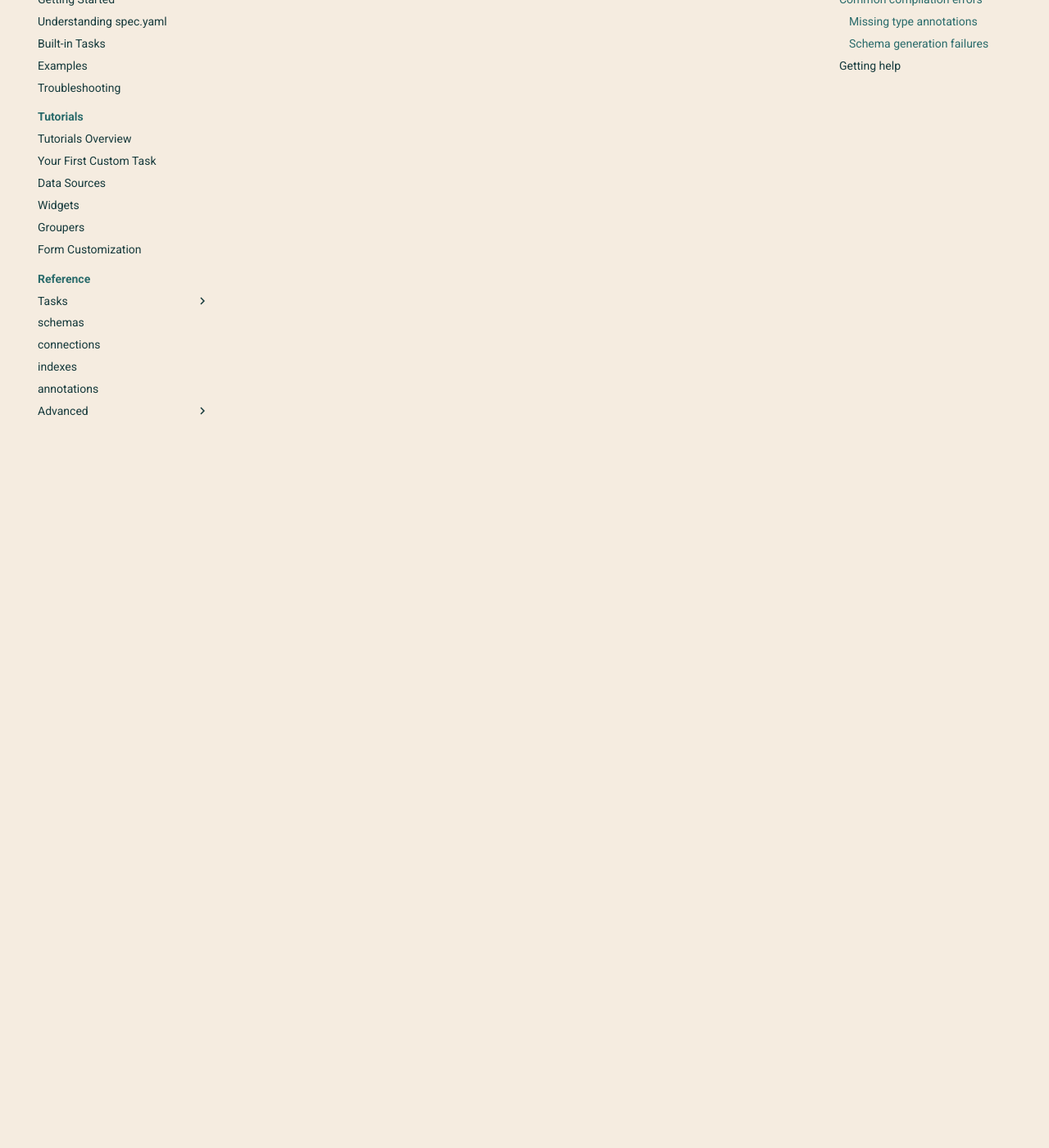
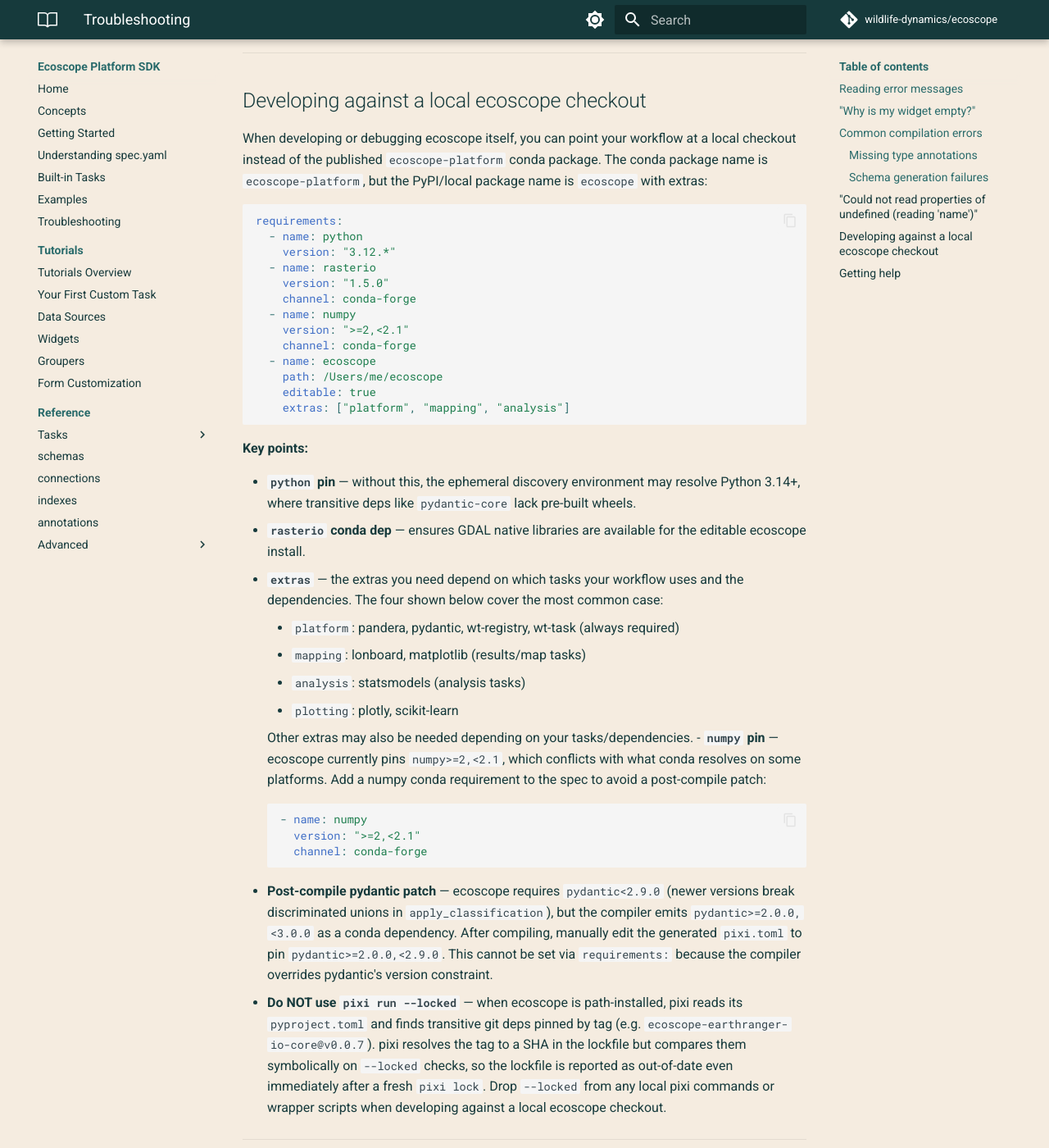
Before and after one commit to wildlife-dynamics/ecoscope, an MkDocs documentation site: the page built from doc/platform-sdk/content/troubleshooting.md, in a window 1280 px wide and 1400 px high, scrolled down 2482 px. Shown: the whole window at 82% size. Built offline with MkDocs 1.6.1 and Material for MkDocs 9.7.7, drawn with Linux system fonts in a browser that asks for light colours; comment, search, counter and statistics services are not loaded; some of the changed text lies outside the part shown.

Commit message:
Add auto_detect param to convert_values_to_timezone and doc update (#666)
Co-authored-by: Claude Opus 4.6 (1M context) <noreply@anthropic.com>
Co-authored-by: Charles Stern <62192187+cisaacstern@users.noreply.github.com>

````diff
--- a/doc/platform-sdk/content/troubleshooting.md
+++ b/doc/platform-sdk/content/troubleshooting.md
@@ -73,6 +73,84 @@ The compiler cannot convert a parameter's type to JSON Schema. This happens with
 
 ---
 
+## "Could not read properties of undefined (reading 'name')"
+
+This error appears in Ecoscope Desktop / Ecoscope Web when submitting the configuration form. It means your workflow is missing the required task instance `workflow_details`.
+
+Every ecoscope workflow **must** include:
+
+```yaml
+workflow:
+  - name: Workflow Details
+    id: workflow_details
+    task: set_workflow_details
+```
+
+**Fix**: Add the missing task to your `spec.yaml`. The `id` values must be exactly `workflow_details` — Ecoscope Desktop and Ecoscope Web look for this specific ID when processing the configuration form.
+
+---
+
+## Developing against a local ecoscope checkout
+
+When developing or debugging ecoscope itself, you can point your workflow at a local checkout instead of the published `ecoscope-platform` conda package. The conda package name is `ecoscope-platform`, but the PyPI/local package name is `ecoscope` with extras:
+
+```yaml
+requirements:
+  - name: python
+    version: "3.12.*"
+  - name: rasterio
+    version: "1.5.0"
+    channel: conda-forge
+  - name: numpy
+    version: ">=2,<2.1"
+    channel: conda-forge
+  - name: ecoscope
+    path: /Users/me/ecoscope
+    editable: true
+    extras: ["platform", "mapping", "analysis"]
+```
+
+**Key points:**
+
+- **`python` pin** — without this, the ephemeral discovery environment may
+  resolve Python 3.14+, where transitive deps like `pydantic-core` lack
+  pre-built wheels.
+- **`rasterio` conda dep** — ensures GDAL native libraries are available for
+  the editable ecoscope install.
+- **`extras`** — the extras you need depend on which tasks your workflow uses and the dependencies.
+  The four shown below cover the most common case:
+    - `platform`: pandera, pydantic, wt-registry, wt-task (always required)
+    - `mapping`: lonboard, matplotlib (results/map tasks)
+    - `analysis`: statsmodels (analysis tasks)
+    - `plotting`: plotly, scikit-learn
+
+    Other extras may also be needed depending on your tasks/dependencies.
+- **`numpy` pin** — ecoscope currently pins `numpy>=2,<2.1`, which conflicts
+  with what conda resolves on some platforms. Add a numpy conda requirement to
+  the spec to avoid a post-compile patch:
+
+    ```yaml
+    - name: numpy
+      version: ">=2,<2.1"
+      channel: conda-forge
+    ```
+
+- **Post-compile pydantic patch** — ecoscope requires `pydantic<2.9.0` (newer
+  versions break discriminated unions in `apply_classification`), but the
+  compiler emits `pydantic>=2.0.0,<3.0.0` as a conda dependency. After
+  compiling, manually edit the generated `pixi.toml` to pin
+  `pydantic>=2.0.0,<2.9.0`. This cannot be set via `requirements:` because
+  the compiler overrides pydantic's version constraint.
+- **Do NOT use `pixi run --locked`** — when ecoscope is path-installed, pixi
+  reads its `pyproject.toml` and finds transitive git deps pinned by tag (e.g.
+  `ecoscope-earthranger-io-core@v0.0.7`). pixi resolves the tag to a SHA in the
+  lockfile but compares them symbolically on `--locked` checks, so the lockfile
+  is reported as out-of-date even immediately after a fresh `pixi lock`. Drop
+  `--locked` from any local pixi commands or wrapper scripts when developing
+  against a local ecoscope checkout.
+
+---
+
 ## Getting help
 
 If you are stuck:
--- a/pyproject.toml
+++ b/pyproject.toml
@@ -25,7 +25,7 @@ dependencies = [
   "earthengine-api>=1.4,<1.7.13",
   "earthranger-client @ git+https://github.com/PADAS/er-client@v1.3.3",
   "geopandas>=1",
-  "numpy>=2,<2.1",
+  "numpy>=2,<2.1",  # TODO: relax upper bound once conda recipe and editable installs are aligned
   "pandas<3",
   "pyproj>=3.3",
   "rasterio>=1.3",
@@ -61,7 +61,7 @@ mapping = [
 plotting = ["plotly", "scikit-learn"]
 platform = [
     "pandera>=0.24.0,<0.29",
-    "pydantic<2.9.0",
+    "pydantic<2.9.0",  # >=2.9 breaks discriminated unions in apply_classification (duplicate 'equal_interval' key)
     "pydantic-settings",
     "cloudpathlib[gs]",
     "wt-registry>=0.2.0,<0.3.0",
````
Also changed, not shown: 4 other files.
